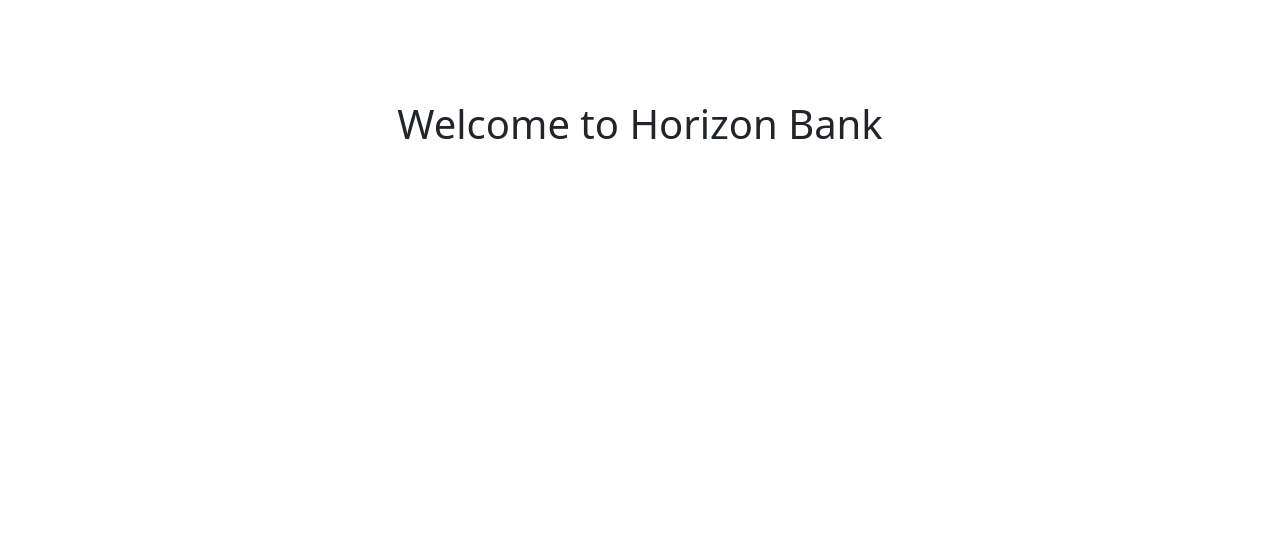
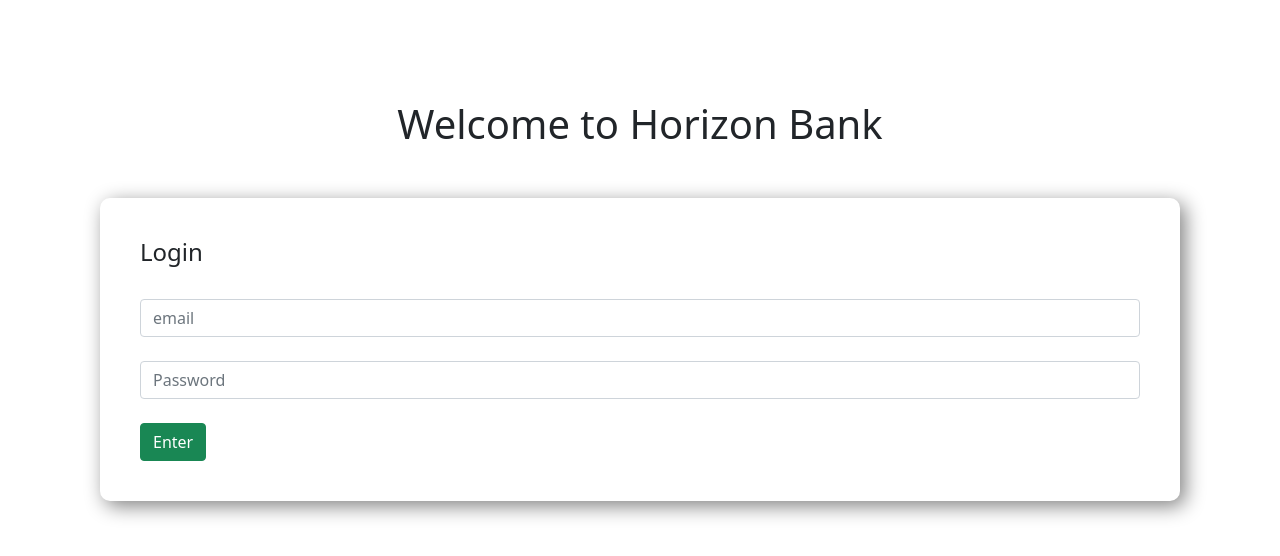
Before and after one commit to A312631/horizon-bank, a plain HTML site: page index.html in a window 1280 px wide. Drawn offline with nearby package versions, Linux system fonts and the light colour scheme.

Commit message:
login page complete

```diff
--- a/index.html
+++ b/index.html
@@ -8,6 +8,18 @@
     <link href="https://cdn.jsdelivr.net/npm/bootstrap@5.0.0-beta1/dist/css/bootstrap.min.css" rel="stylesheet" integrity="sha384-giJF6kkoqNQ00vy+HMDP7azOuL0xtbfIcaT9wjKHr8RbDVddVHyTfAAsrekwKmP1" crossorigin="anonymous">
 </head>
 <body>
-    <h1 class="text-center">Welcome to Horizon Bank</h1>
+    <div id="login-area">
+        <h1 class="text-center">Welcome to Horizon Bank</h1>
+        <div class="submit-area">
+            <h4>Login</h4>
+            <br>
+            <input type="text" class="form-control" placeholder="email">
+            <br>
+            <input type="password" class="form-control" placeholder="Password" name="" id="">
+            <br>
+            <button class="btn btn-success">Enter</button>
+        </div>
+    </div>
+
 </body>
 </html>
--- a/style.css
+++ b/style.css
@@ -1,3 +1,10 @@
 body{
     padding: 100px;
 }
+.submit-area{
+    margin-top: 50px;
+    border-radius: 10px;
+    box-shadow: 5px 5px 20px gray;
+    padding: 40px;
+
+}
```
